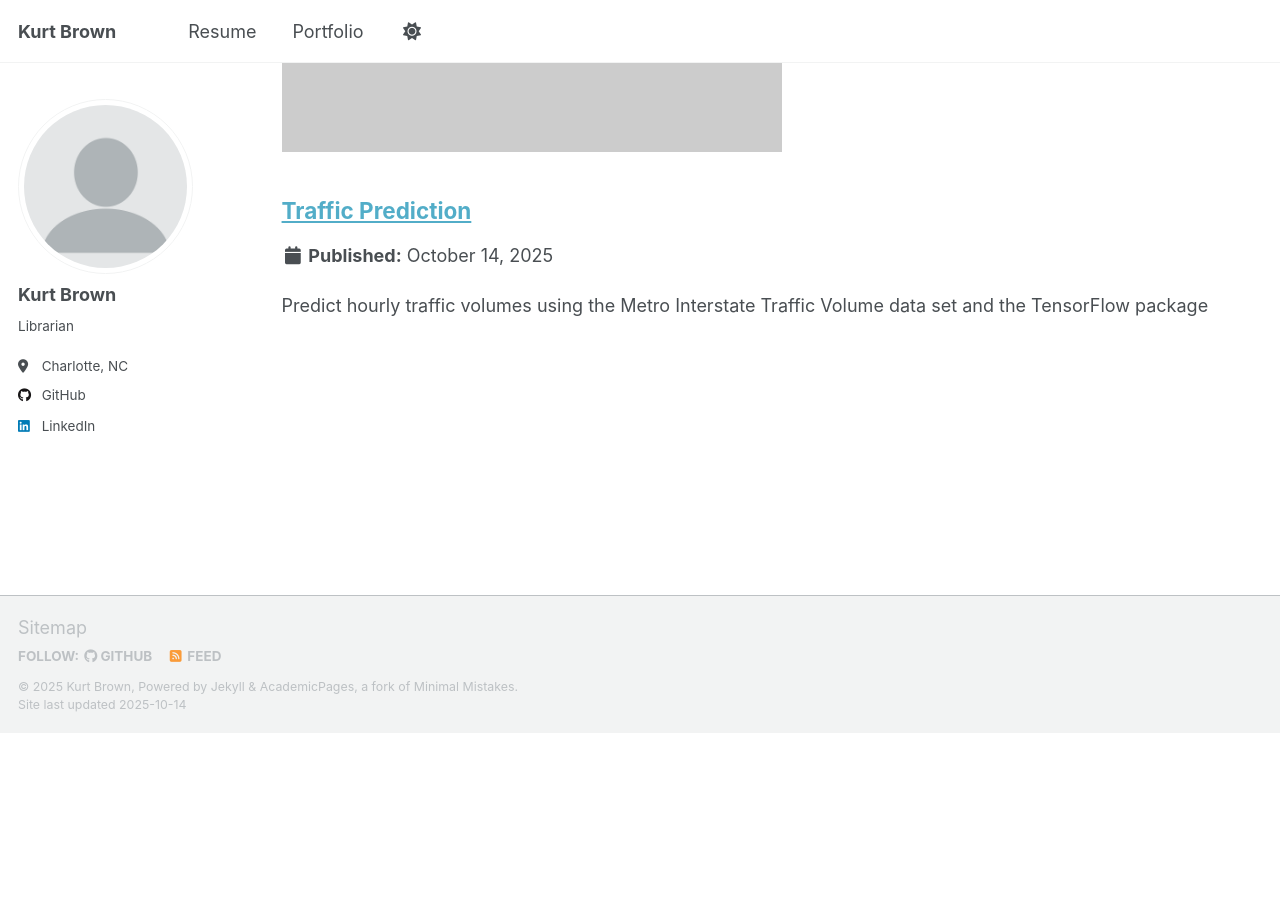
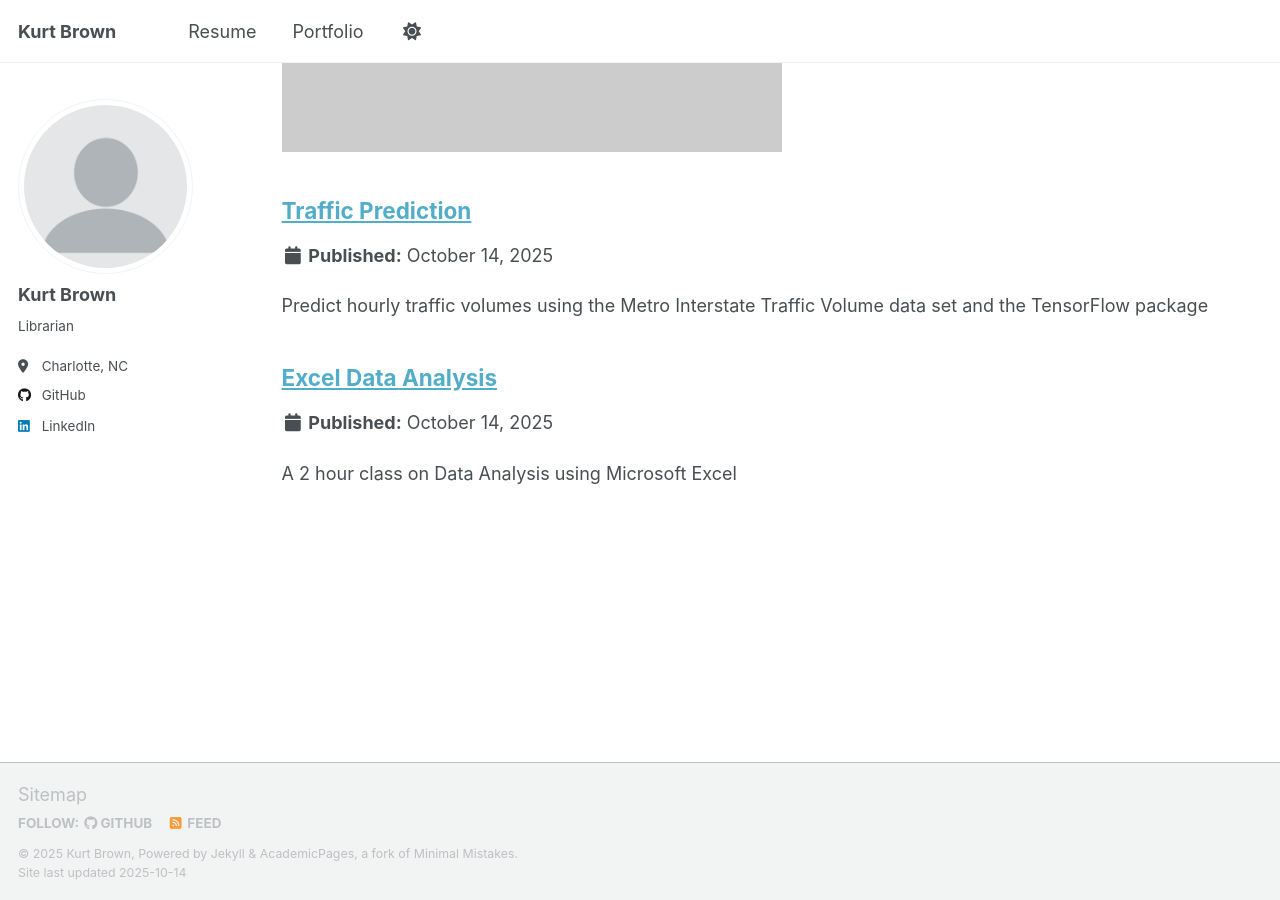
Before and after one commit to klbrown13/klbrown13.github.io, a Jekyll site: the page built from _pages/portfolio.html, in a window 1280 px wide and 900 px high, scrolled down 964 px. Built offline with Jekyll 4.4.1, drawn with Linux system fonts in a browser that asks for light colours; a script that is not in the unit is left out; before the commit the page ends 1697 px from its top, so only the background shows below that.

Commit message:
Update portfolio-3.md

```diff
--- a/_portfolio/portfolio-3.md
+++ b/_portfolio/portfolio-3.md
@@ -1 +1,9 @@
-Test
+---
+title: "Excel Data Analysis"
+excerpt: "A 2 hour class on Data Analysis using Microsoft Excel"
+collection: portfolio
+---
+
+Project description: Predict hourly traffic volumes using data from the Metro Interstate Traffic Volume data set and the TensorFlow package.
+
+More: [Traffic Prediction on GitHub](https://github.com/maggiewolff/graduate-studies/tree/main/Traffic-Prediction)
```
